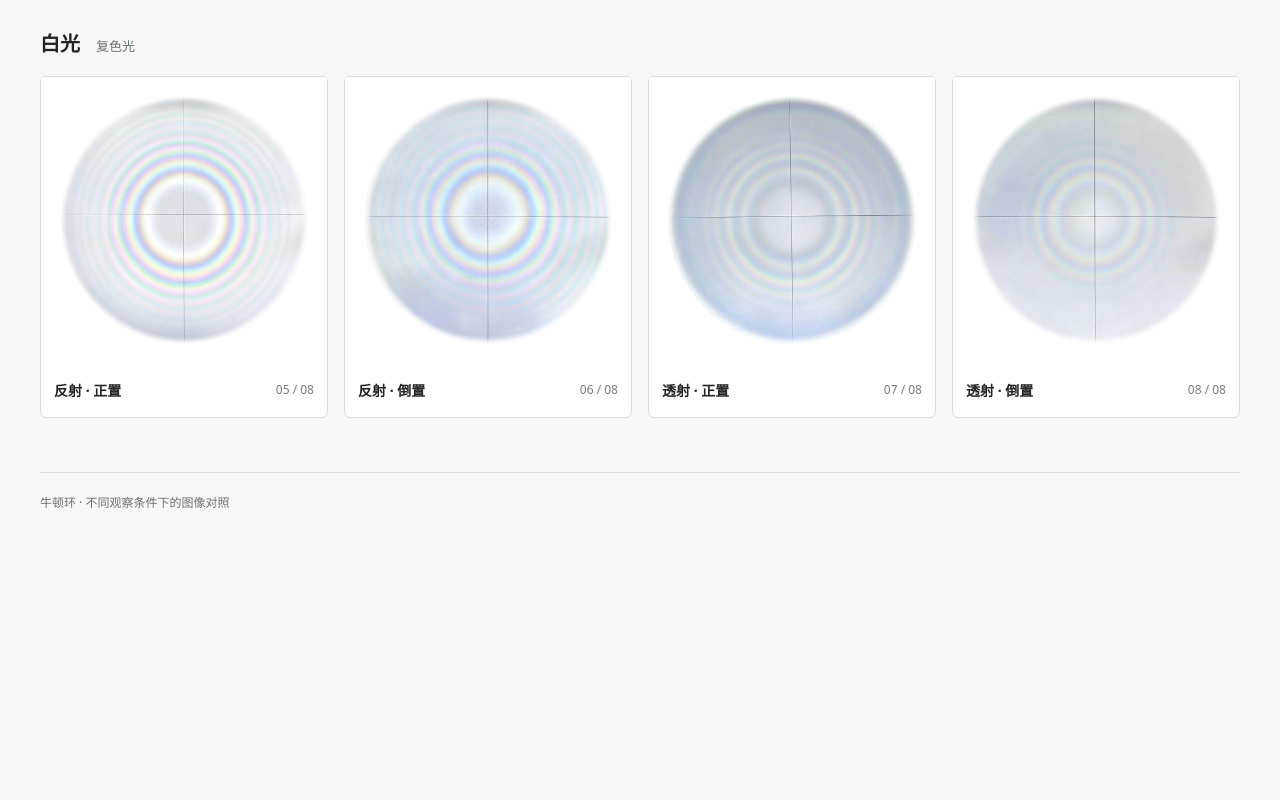
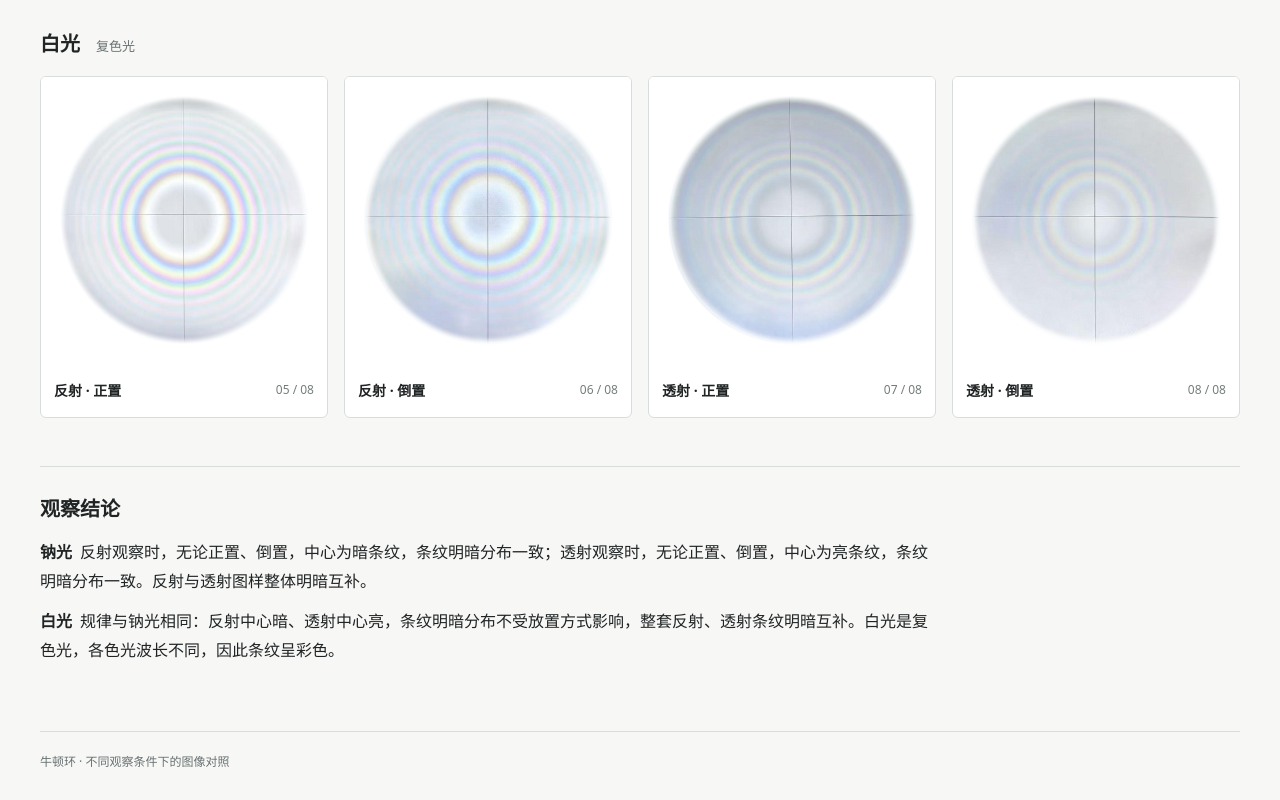
Before and after one commit to qing-shi667/newton-rings-gallery, a plain HTML site: page index.html in a window 1280 px wide. Shown: the part 525-1325 px from the top of the page. Before the commit the page ends 1066 px from the top, so only its background shows below. Drawn offline with Linux system fonts and the light colour scheme.

Commit message:
Add observation conclusions

```diff
--- a/index.html
+++ b/index.html
@@ -67,6 +67,16 @@
     }
 
     .group-heading p { margin: 0; color: #687272; font-size: 13px; }
+
+    .conclusion {
+      margin-top: 48px;
+      padding-top: 26px;
+      border-top: 1px solid #d9dddc;
+    }
+
+    .conclusion h2 { margin: 0 0 16px; font-size: 20px; }
+    .conclusion p { max-width: 900px; margin: 0 0 12px; line-height: 1.8; }
+    .conclusion strong { margin-right: 8px; }
 
     .gallery {
       display: grid;
@@ -229,6 +239,12 @@
         <article class="item"><button class="image-button" type="button" data-title="白光 · 透射 · 倒置" data-image="images/white-transmission-inverted.png" aria-label="放大查看白光透射倒置"><img src="images/white-transmission-inverted.png" alt="白光透射倒置条件下的牛顿环" loading="lazy"></button><div class="caption"><span>透射 · 倒置</span><span>08 / 08</span></div></article>
       </div>
     </section>
+
+    <section class="conclusion" aria-labelledby="conclusion-title">
+      <h2 id="conclusion-title">观察结论</h2>
+      <p><strong>钠光</strong>反射观察时，无论正置、倒置，中心为暗条纹，条纹明暗分布一致；透射观察时，无论正置、倒置，中心为亮条纹，条纹明暗分布一致。反射与透射图样整体明暗互补。</p>
+      <p><strong>白光</strong>规律与钠光相同：反射中心暗、透射中心亮，条纹明暗分布不受放置方式影响，整套反射、透射条纹明暗互补。白光是复色光，各色光波长不同，因此条纹呈彩色。</p>
+    </section>
   </main>
 
   <footer>牛顿环 · 不同观察条件下的图像对照</footer>
```
